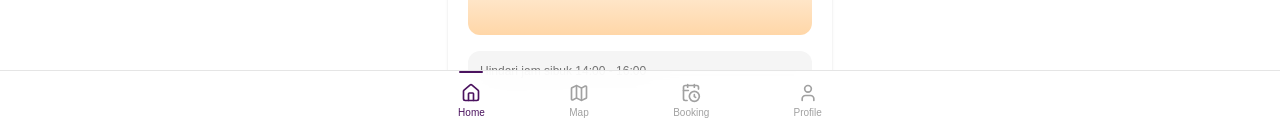
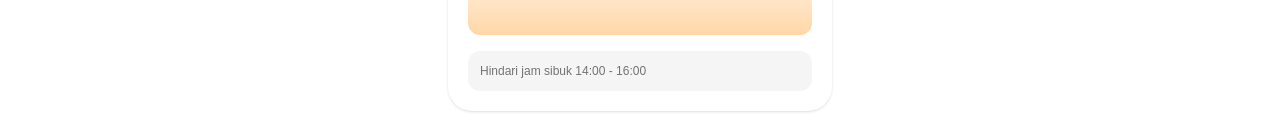
Before and after one commit to CW-Coffee-Smart-Monitor/CW-Monitoring, a Next.js app: page / in a window 1280 px wide. Shown: the part 668-800 px from the top of the page. Built offline with nearby package versions, Linux system fonts and the light colour scheme; no server answers; the database is empty.

Commit message:
refactor: remove BottomNav component and adjust main padding in AppShell

```diff
--- a/src/components/common/AppShell.tsx
+++ b/src/components/common/AppShell.tsx
@@ -7,7 +7,6 @@
 import { TableProvider } from '@/context/TableContext';
 import { usePathname } from 'next/navigation';
 import Header from '@/components/common/Header';
-import BottomNav from '@/components/common/BottomNav';
 import SimulatorRunner from '@/components/common/SimulatorRunner';
 
 export default function AppShell({ children }: { children: React.ReactNode }) {
@@ -18,10 +17,9 @@
     <TableProvider>
       <SimulatorRunner />
       {!isAuthRoute && <Header />}
-      <main className="mx-auto w-full max-w-md flex-1 px-4 pb-8 pt-4">
+      <main className="mx-auto w-full max-w-md flex-1 px-4 pb-4 pt-4">
         {children}
       </main>
-      {!isAuthRoute && <BottomNav />}
     </TableProvider>
   );
 }
```
